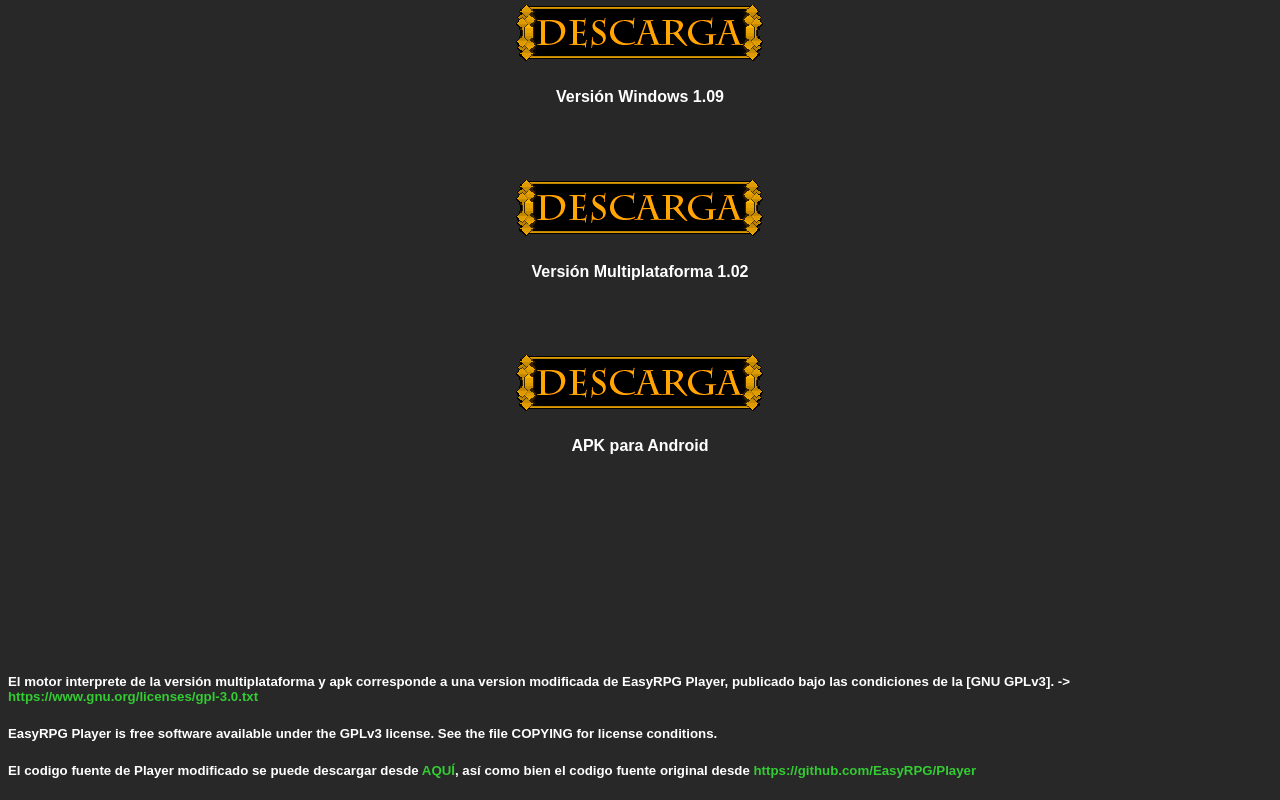
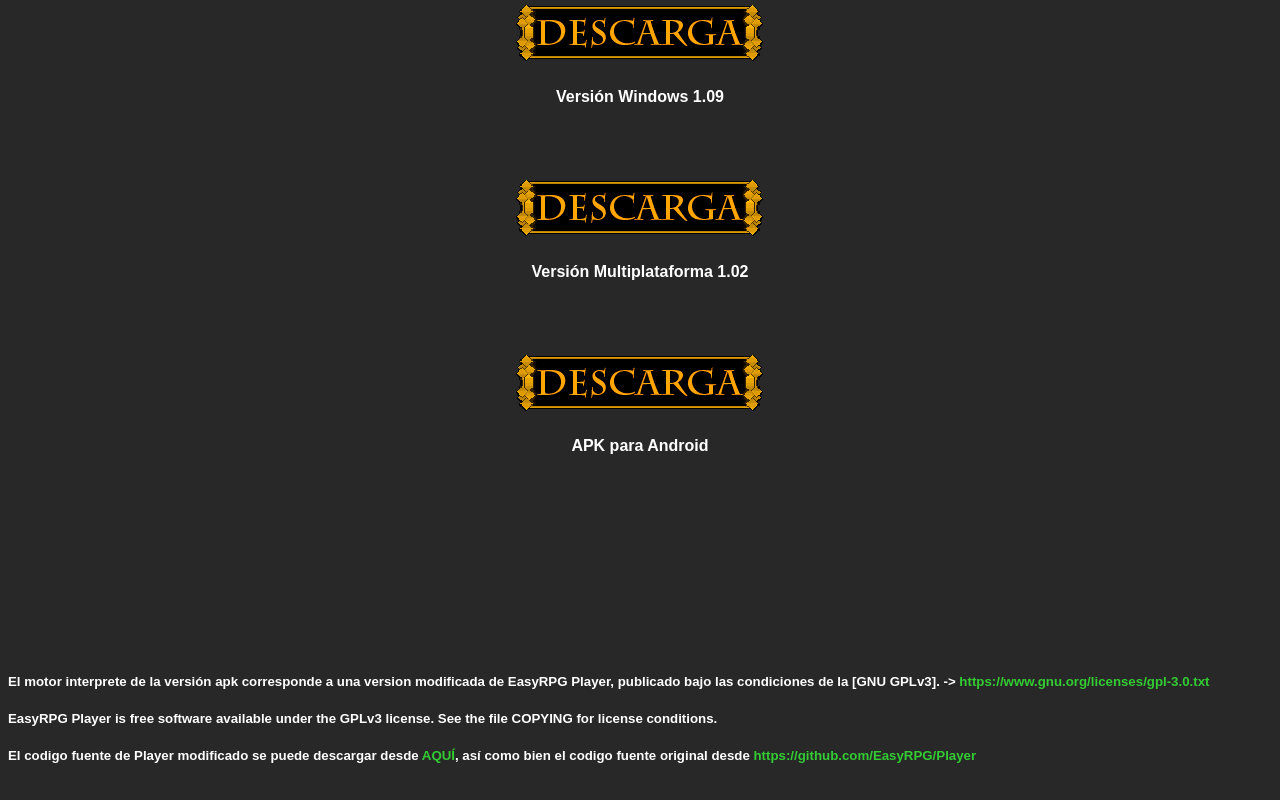
Before and after one commit to pzgames/Trident-of-Power, a plain HTML site: page descarga.html in a window 1280 px wide. Shown: the part 919-1719 px from the top of the page. Drawn offline with Linux system fonts and the light colour scheme.

Commit message:
Update descarga.html

```diff
--- a/descarga.html
+++ b/descarga.html
@@ -133,7 +133,7 @@
 	     	 <br>
 		 <br>
 		 <br>
-	         <h5><font color=white>El motor interprete de la versión multiplataforma y apk corresponde a una version modificada de EasyRPG Player, publicado bajo las condiciones de la [GNU GPLv3]. -> </font><b><a href="https://www.gnu.org/licenses/gpl-3.0.txt"><font color=#33cc33>https://www.gnu.org/licenses/gpl-3.0.txt</font></a></b><font color=white></font></h5>
+	         <h5><font color=white>El motor interprete de la versión apk corresponde a una version modificada de EasyRPG Player, publicado bajo las condiciones de la [GNU GPLv3]. -> </font><b><a href="https://www.gnu.org/licenses/gpl-3.0.txt"><font color=#33cc33>https://www.gnu.org/licenses/gpl-3.0.txt</font></a></b><font color=white></font></h5>
                  <h5><font color=white>EasyRPG Player is free software available under the GPLv3 license. See the file COPYING for license conditions.</font></h5>
 		 <h5><font color=white>El codigo fuente de Player modificado se puede descargar desde </font><b><a href="https://shorturl.at/rsCZ1"><font color=#33cc33>AQUÍ</font></a></b><font color=white>, así como bien el codigo fuente original desde </font><b><a href="https://github.com/EasyRPG/Player"><font color=#33cc33>https://github.com/EasyRPG/Player</font></a></b><font color=white></font></h5>
 
```
